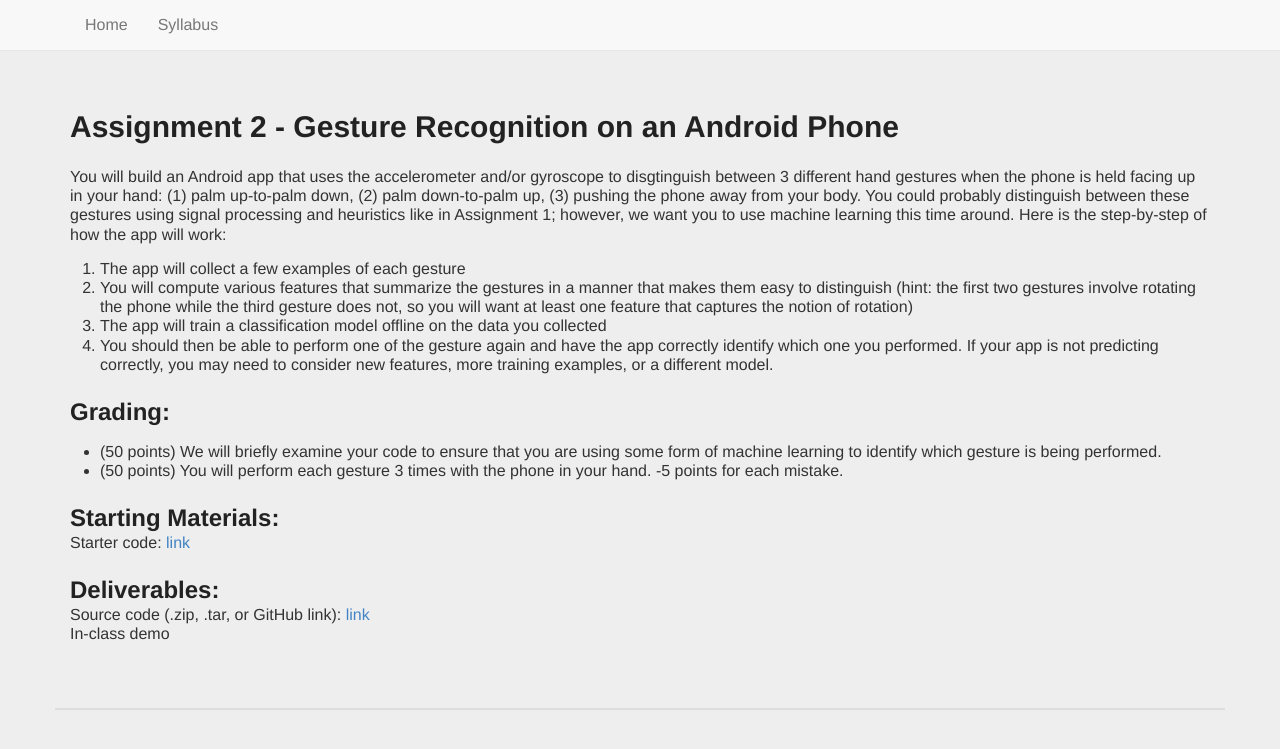
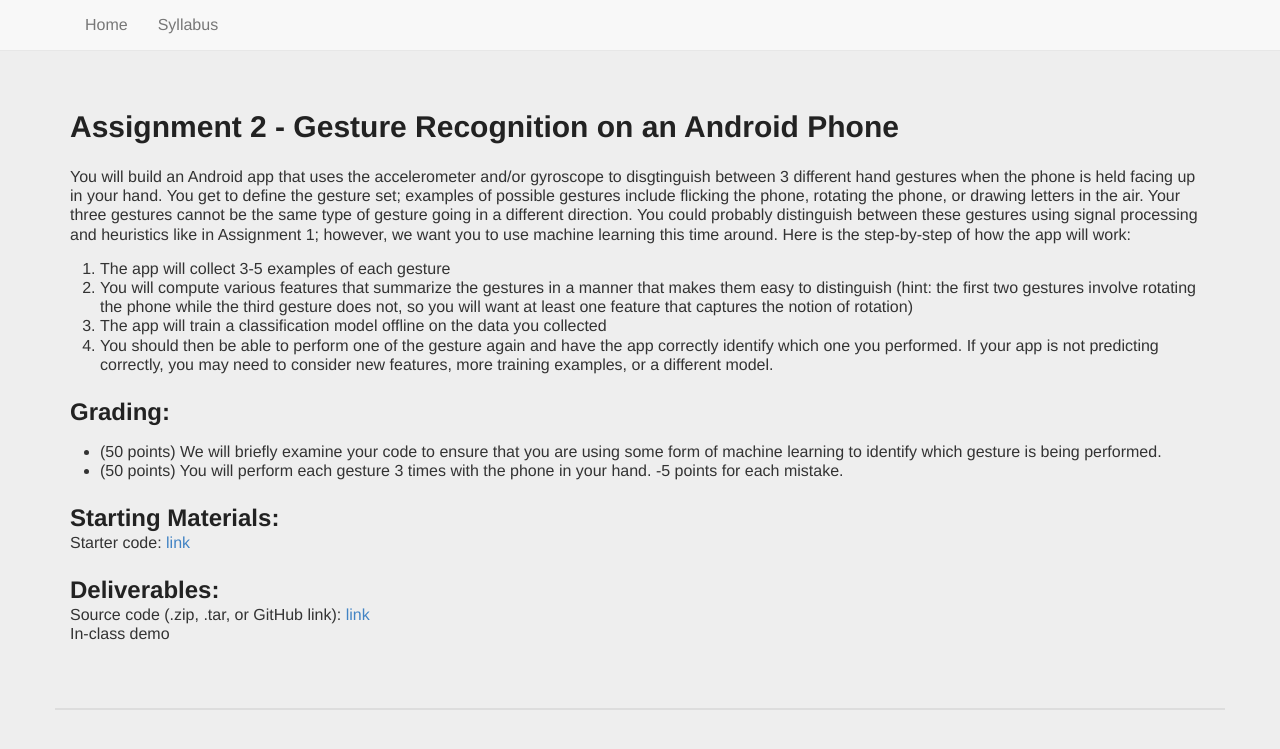
Before and after one commit to mariakakis/mhealth-course, a Jekyll site: the page built from _assignments/assignment2.md, in a window 1280 px wide. Shown: the top 749 px of the page. Built offline with Jekyll 4.4.1, drawn with Linux system fonts in a browser that asks for light colours; some web fonts are replaced.

Commit message:
proposing mroe interesting gestures

```diff
--- a/_assignments/assignment2.md
+++ b/_assignments/assignment2.md
@@ -4,9 +4,9 @@ nickname: 'A2'
 assigned_class_index: 3
 due_class_index: 5
 summary: |
-    You will build an Android app that uses the accelerometer and/or gyroscope to disgtinguish between 3 different hand gestures when the phone is held facing up in your hand: (1) palm up-to-palm down, (2) palm down-to-palm up, (3) pushing the phone away from your body. You could probably distinguish between these gestures using signal processing and heuristics like in Assignment 1; however, we want you to use machine learning this time around. Here is the step-by-step of how the app will work:
+    You will build an Android app that uses the accelerometer and/or gyroscope to disgtinguish between 3 different hand gestures when the phone is held facing up in your hand. You get to define the gesture set; examples of possible gestures include flicking the phone, rotating the phone, or drawing letters in the air. Your three gestures cannot be the same type of gesture going in a different direction. You could probably distinguish between these gestures using signal processing and heuristics like in Assignment 1; however, we want you to use machine learning this time around. Here is the step-by-step of how the app will work:
     <ol>
-    	<li>The app will collect a few examples of each gesture
+    	<li>The app will collect 3-5 examples of each gesture
     	<li>You will compute various features that summarize the gestures in a manner that makes them easy to distinguish (hint: the first two gestures involve rotating the phone while the third gesture does not, so you will want at least one feature that captures the notion of rotation)
     	<li>The app will train a classification model offline on the data you collected
     	<li>You should then be able to perform one of the gesture again and have the app correctly identify which one you performed. If your app is not predicting correctly, you may need to consider new features, more training examples, or a different model.
```
